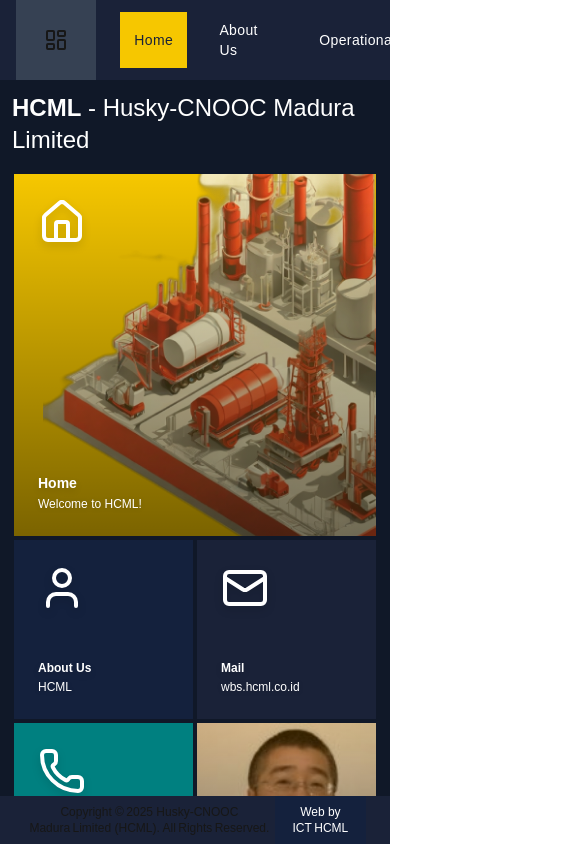
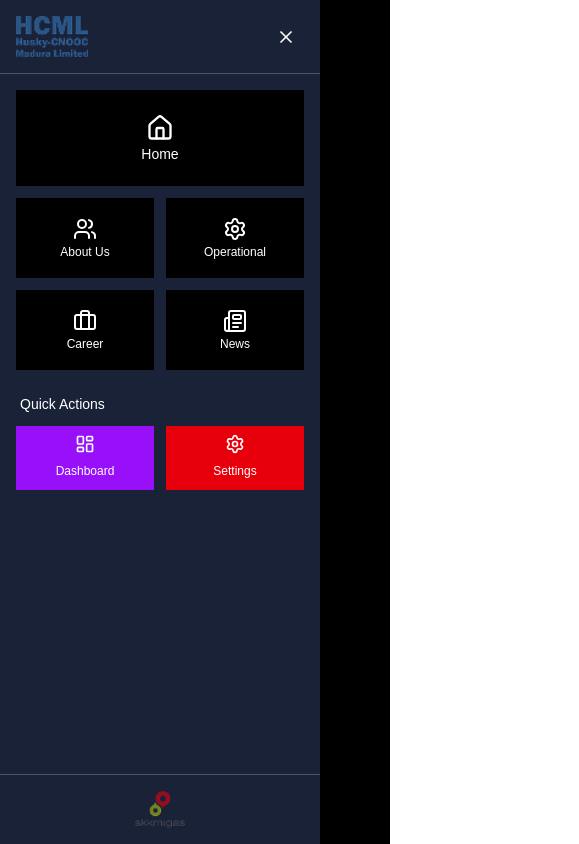
Before and after one commit to rianAnugrah/hcml-landing, a Next.js app: page / in a window 390 px wide. Both pictures are taken after a click on the button 56 px from the left and 40 px from the top of the page. Shown: the whole page, 579 px wide, since content can reach past the window. Built offline with nearby package versions, Linux system fonts and the light colour scheme.

Commit message:
Update index.tsx

```diff
--- a/components/navbar/index.tsx
+++ b/components/navbar/index.tsx
@@ -1,19 +1,32 @@
-import { LayoutDashboard, MenuSquare, Search } from "lucide-react";
+"use client";
+
+import { LayoutDashboard, Menu, X, Home, Users, Settings, Briefcase, Newspaper } from "lucide-react";
 import Image from "next/image";
 import MetroLink from "./metro-link";
+import { useState } from "react";
 
 export default function Navbar() {
+  const [isSidebarOpen, setIsSidebarOpen] = useState(false);
+
+  const toggleSidebar = () => setIsSidebarOpen(!isSidebarOpen);
+
+  const navItems = [
+    { href: "/", label: "Home", icon: Home },
+    { href: "/about", label: "About Us", icon: Users },
+    { href: "/operational", label: "Operational", icon: Settings },
+    { href: "/career", label: "Career", icon: Briefcase },
+    { href: "/news", label: "News", icon: Newspaper },
+  ];
+
   return (
-    <div className="bg-[#1a2238] px-4">
-      <div className="max-w-7xl mx-auto gap-6 h-[5rem] flex items-center ">
+    <>
+      {/* Desktop Navbar */}
+      <div className="bg-[#1a2238] px-6 hidden lg:block">
+        <div className="max-w-7xl mx-auto gap-6 h-[5rem] flex items-center">
           <button className="hover:bg-[#f6c700] h-full aspect-square flex cursor-pointer transition-all duration-300 hover:scale-90 items-center bg-gray-700 justify-center">
             <LayoutDashboard />
           </button>
           <div className="flex flex-grow relative gap-4">
-          {/* <div>
-            <Search className="absolute top-0 left-0" />
-            <input className="bg-white h-[3rem]" type="text"></input>
-          </div> */}
             <MetroLink href="/">Home</MetroLink>
             <MetroLink href="/about">About Us</MetroLink>
             <MetroLink href="/operational">Operational</MetroLink>
@@ -26,7 +39,7 @@
               src="/skk-migas-logo.png"
               height={24}
               width={60}
-            alt="HCML Logo"
+              alt="SKK Migas Logo"
             />
           </div>
           <div>
@@ -34,5 +47,128 @@
           </div>
         </div>
       </div>
+
+      {/* Mobile Header */}
+      <div className="bg-[#1a2238] px-4 lg:hidden">
+        <div className="h-[5rem] flex items-center justify-between">
+          <button
+            onClick={toggleSidebar}
+            className="p-2 text-white hover:bg-[#f6c700] hover:text-[#1a2238] transition-all duration-300 rounded-md"
+          >
+            <Menu size={24} />
+          </button>
+
+          <div className="flex items-center gap-3">
+            <Image
+              src="/skk-migas-logo.png"
+              height={20}
+              width={50}
+              alt="SKK Migas Logo"
+            />
+            <Image src="/hcml-logo.png" height={20} width={60} alt="HCML Logo" />
+          </div>
+        </div>
+      </div>
+
+      {/* Mobile Sidebar Overlay */}
+      {isSidebarOpen && (
+        <div
+          className="fixed inset-0 bg-black bg-opacity-50 z-40 lg:hidden"
+          onClick={toggleSidebar}
+        />
+      )}
+
+      {/* Mobile Metro Sidebar */}
+      <div
+        className={`
+          fixed top-0 left-0 h-full w-80 bg-[#1a2238] z-50 lg:hidden
+          transform transition-transform duration-300 ease-in-out
+          ${isSidebarOpen ? 'translate-x-0' : '-translate-x-full'}
+        `}
+      >
+        {/* Sidebar Header */}
+        <div className="flex items-center justify-between p-4 border-b border-gray-600">
+          <div className="flex items-center gap-3">
+            <Image src="/hcml-logo.png" height={24} width={72} alt="HCML Logo" />
+          </div>
+          <button
+            onClick={toggleSidebar}
+            className="p-2 text-white hover:bg-[#f6c700] hover:text-[#1a2238] transition-all duration-300 rounded-md"
+          >
+            <X size={20} />
+          </button>
+        </div>
+
+        {/* Metro Navigation Grid */}
+        <div className="p-4">
+          <div className="grid grid-cols-2 gap-3">
+            {navItems.map((item, index) => {
+              const IconComponent = item.icon;
+              return (
+                <div
+                  key={item.href}
+                  className={`
+                    group relative overflow-hidden
+                    ${index === 0 ? 'col-span-2 h-24' : 'h-20'}
+                    ${index % 3 === 0 ? 'bg-[#f6c700]' : index % 3 === 1 ? 'bg-blue-600' : 'bg-green-600'}
+                    hover:scale-95 transition-all duration-300 cursor-pointer
+                  `}
+                  onClick={() => {
+                    window.location.href = item.href;
+                    setIsSidebarOpen(false);
+                  }}
+                >
+                  <div className="absolute inset-0 bg-black bg-opacity-10 group-hover:bg-opacity-20 transition-all duration-300" />
+                  <div className="relative h-full flex flex-col items-center justify-center text-white p-3">
+                    <IconComponent
+                      size={index === 0 ? 28 : 24}
+                      className="mb-1 group-hover:scale-110 transition-transform duration-300"
+                    />
+                    <span className={`font-medium text-center leading-tight ${index === 0 ? 'text-sm' : 'text-xs'}`}>
+                      {item.label}
+                    </span>
+                  </div>
+
+                  {/* Metro tile animation effect */}
+                  <div className="absolute inset-0 bg-white opacity-0 group-hover:opacity-10 transition-opacity duration-300" />
+                </div>
+              );
+            })}
+          </div>
+
+          {/* Additional Metro Tiles for Dashboard */}
+          <div className="mt-6">
+            <h3 className="text-white text-sm font-medium mb-3 px-1">Quick Actions</h3>
+            <div className="grid grid-cols-2 gap-3">
+              <div className="bg-purple-600 h-16  flex items-center justify-center cursor-pointer hover:scale-95 transition-all duration-300 group">
+                <div className="text-center">
+                  <LayoutDashboard size={20} className="text-white mx-auto mb-1 group-hover:scale-110 transition-transform duration-300" />
+                  <span className="text-white text-xs font-medium">Dashboard</span>
+                </div>
+              </div>
+              <div className="bg-red-600 h-16  flex items-center justify-center cursor-pointer hover:scale-95 transition-all duration-300 group">
+                <div className="text-center">
+                  <Settings size={20} className="text-white mx-auto mb-1 group-hover:scale-110 transition-transform duration-300" />
+                  <span className="text-white text-xs font-medium">Settings</span>
+                </div>
+              </div>
+            </div>
+          </div>
+        </div>
+
+        {/* Sidebar Footer */}
+        <div className="absolute bottom-0 left-0 right-0 p-4 border-t border-gray-600">
+          <div className="flex items-center justify-center">
+            <Image
+              src="/skk-migas-logo.png"
+              height={20}
+              width={50}
+              alt="SKK Migas Logo"
+              className="opacity-60"
+            />
+          </div>
+        </div>
+      </div>
+    </>
   );
 }
```
Lines whose indentation alone changed are shown as unchanged.
